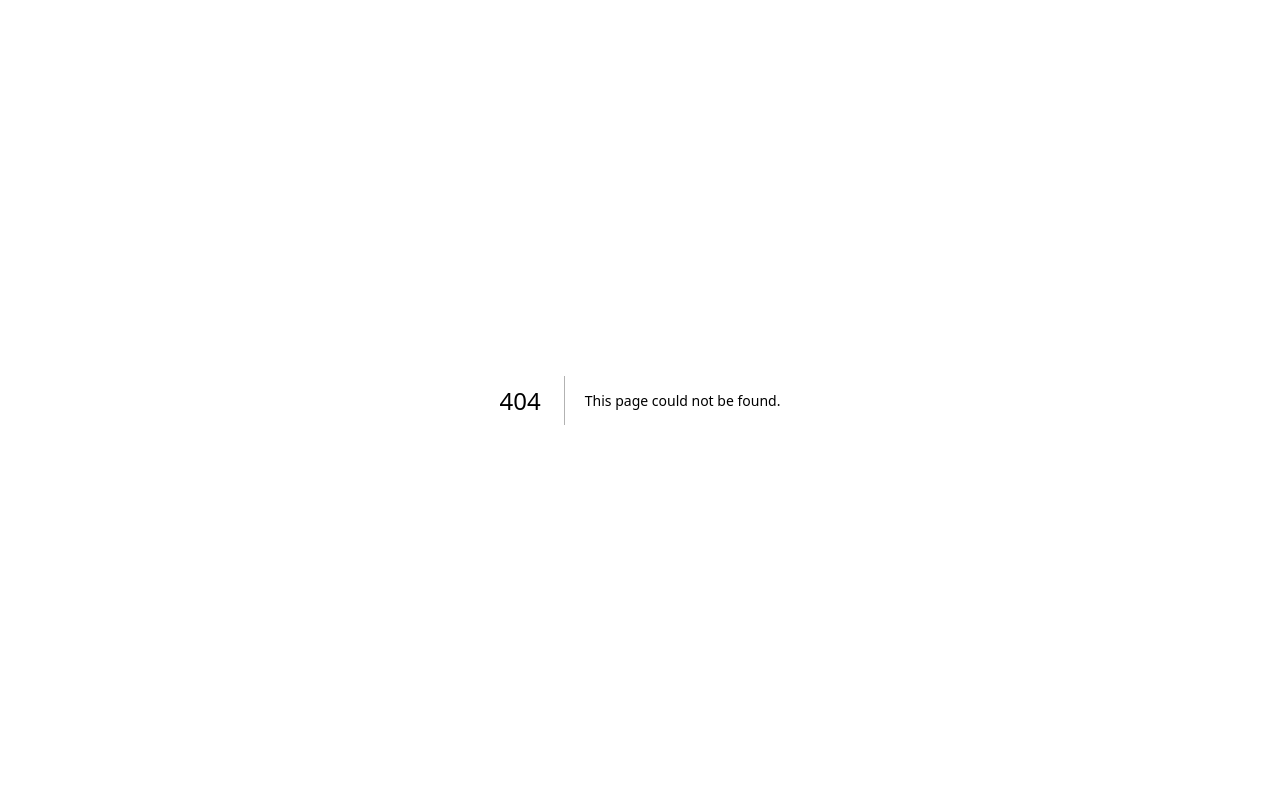
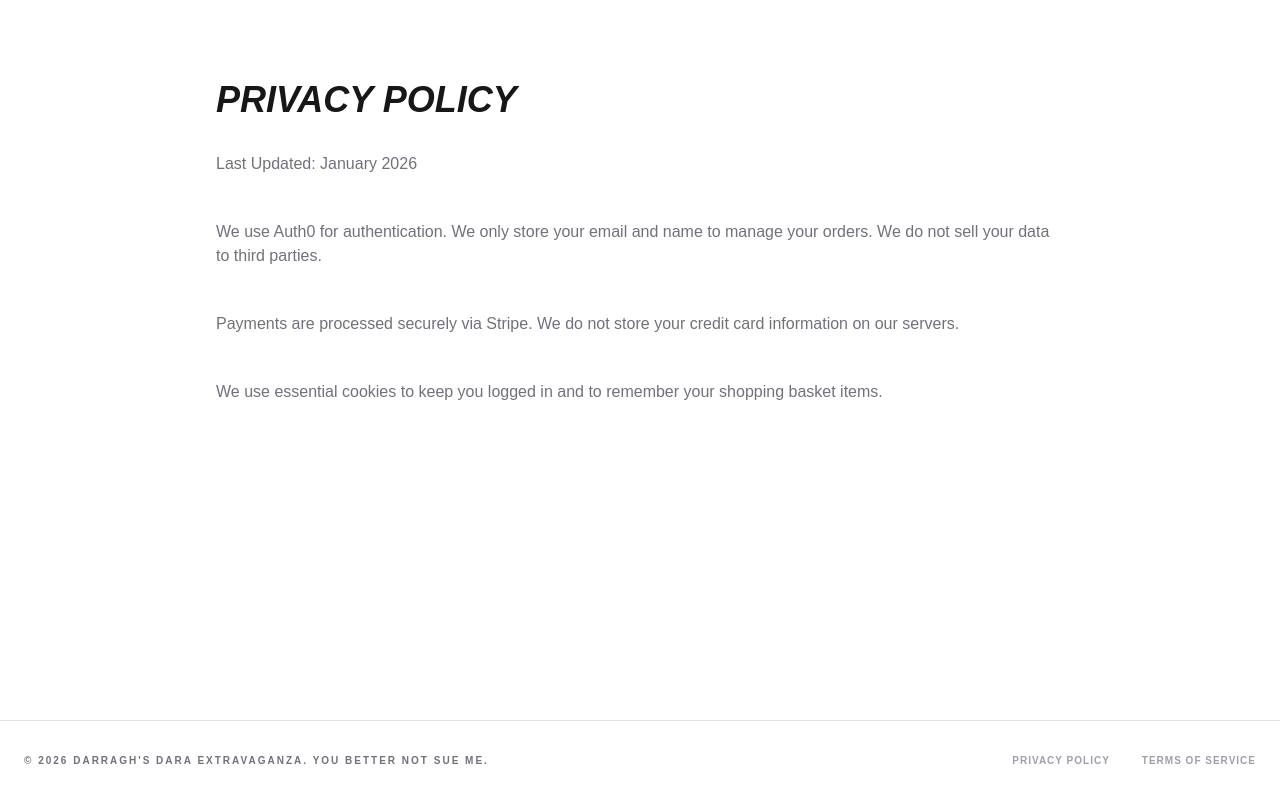
Before and after one commit to dsc444/website_demo, a Next.js app: page /privacy in a window 1280 px wide. Before the commit this address had no page. Built offline with nearby package versions, Linux system fonts and the light colour scheme.

Commit message:
Adding legals

```diff
--- a/app/layout.tsx
+++ b/app/layout.tsx
@@ -1,5 +1,6 @@
 import type { Metadata } from "next";
 import { Geist, Geist_Mono } from "next/font/google";
+import Link from 'next/link'; // Added this
 import "./globals.css";
 
 const geistSans = Geist({
@@ -22,22 +23,44 @@ export default function RootLayout({
   children: React.ReactNode;
 }>) {
   return (
-    // 1. REMOVED className="dark" from here so the JS can control it
     <html lang="en">
       <body
         className={`
           ${geistSans.variable} ${geistMono.variable} antialiased
-          flex min-h-screen
-          /* 2. UPDATED these to be theme-aware */
+          flex flex-col min-h-screen
           bg-white text-zinc-900
           dark:bg-zinc-950 dark:text-white
           transition-colors duration-300
         `}
       >
-        {/* Main content area */}
-        <main className="flex-1 overflow-y-auto">
+        {/* Main content area - flex-1 ensures it pushes the footer down */}
+        <main className="flex-1">
           {children}
         </main>
+
+        {/* FOOTER SECTION */}
+        <footer className="border-t border-zinc-200 dark:border-zinc-800 bg-white dark:bg-zinc-950 py-8">
+          <div className="max-w-7xl mx-auto px-6 flex flex-col md:flex-row justify-between items-center gap-4">
+            <p className="text-zinc-500 text-[10px] font-bold uppercase tracking-[0.2em]">
+              © {new Date().getFullYear()} Darragh's Dara Extravaganza. You better not sue me.
+            </p>
+
+            <div className="flex gap-8">
+              <Link
+                href="/privacy"
+                className="text-zinc-400 hover:text-emerald-500 text-[10px] font-black uppercase tracking-widest transition-all"
+              >
+                Privacy Policy
+              </Link>
+              <Link
+                href="/terms"
+                className="text-zinc-400 hover:text-emerald-500 text-[10px] font-black uppercase tracking-widest transition-all"
+              >
+                Terms of Service
+              </Link>
+            </div>
+          </div>
+        </footer>
       </body>
     </html>
   );
--- /dev/null
+++ b/app/privacy/page.tsx
@@ -0,0 +1,22 @@
+export default function PrivacyPage() {
+  return (
+    <div className="max-w-4xl mx-auto px-6 py-20">
+      <h1 className="text-4xl font-black uppercase italic mb-8">Privacy Policy</h1>
+      <div className="prose prose-zinc dark:prose-invert space-y-6 text-zinc-500 font-medium">
+        <p>Last Updated: January 2026</p>
+        <section>
+          <h2 className="text-white font-bold uppercase tracking-widest text-sm">1. Data Collection</h2>
+          <p>We use Auth0 for authentication. We only store your email and name to manage your orders. We do not sell your data to third parties.</p>
+        </section>
+        <section>
+          <h2 className="text-white font-bold uppercase tracking-widest text-sm">2. Payments</h2>
+          <p>Payments are processed securely via Stripe. We do not store your credit card information on our servers.</p>
+        </section>
+        <section>
+          <h2 className="text-white font-bold uppercase tracking-widest text-sm">3. Cookies</h2>
+          <p>We use essential cookies to keep you logged in and to remember your shopping basket items.</p>
+        </section>
+      </div>
+    </div>
+  );
+}
--- /dev/null
+++ b/app/terms/page.tsx
@@ -0,0 +1,18 @@
+export default function TermsPage() {
+  return (
+    <div className="max-w-4xl mx-auto px-6 py-20">
+      <h1 className="text-4xl font-black uppercase italic mb-8">Terms of Service</h1>
+      <div className="prose prose-zinc dark:prose-invert space-y-6 text-zinc-500 font-medium">
+        <p>Last Updated: January 2026</p>
+        <section>
+          <h2 className="text-white font-bold uppercase tracking-widest text-sm">1. Use of Service</h2>
+          <p>By using Darragh's Data Extravaganza, you agree to provide accurate information for delivery and payment.</p>
+        </section>
+        <section>
+          <h2 className="text-white font-bold uppercase tracking-widest text-sm">2. Orders</h2>
+          <p>All orders are subject to availability. We reserve the right to cancel orders in the event of stock errors or pricing discrepancies.</p>
+        </section>
+      </div>
+    </div>
+  );
+}
```
